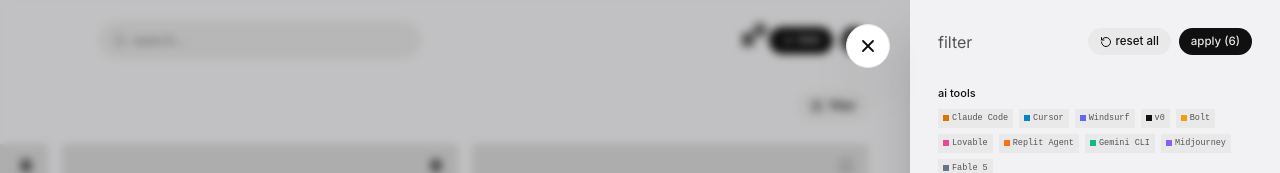
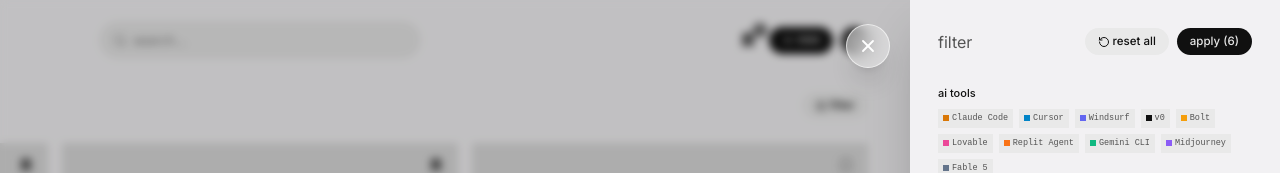
Before and after one commit to dahsmartgirl/idat, a React (Vite) app: page / in a window 1280 px wide. Both pictures are taken after a click on the button "filter". Shown: the top 173 px of the page. Built offline with nearby package versions, Linux system fonts and the light colour scheme; a web font is replaced by a local one.

Commit message:
filter edits

```diff
--- a/src/components/FilterDrawer.tsx
+++ b/src/components/FilterDrawer.tsx
@@ -54,9 +54,22 @@
 }) => {
   const [draftFilters, setDraftFilters] = React.useState<FilterState>(filters);
 
+  // Synchronize draft state when drawer opens
   React.useEffect(() => {
     setDraftFilters(filters);
   }, [filters, isOpen]);
+
+  // Lock body scroll when drawer is open
+  React.useEffect(() => {
+    if (isOpen) {
+      document.body.style.overflow = 'hidden';
+    } else {
+      document.body.style.overflow = '';
+    }
+    return () => {
+      document.body.style.overflow = '';
+    };
+  }, [isOpen]);
 
   const toggleTool = (toolId: string) => {
     setDraftFilters((prev) => {
@@ -107,6 +120,7 @@
     };
     setDraftFilters(emptyFilters);
     onApplyFilters(emptyFilters);
+    onClose();
   };
 
   const handleApply = () => {
@@ -135,7 +149,7 @@
             className="fixed inset-0 bg-black/20 backdrop-blur-[4px]"
           />
 
-          {/* Drawer Body - Seamless with fast-fading X button on exit */}
+          {/* Drawer Body - Accommodates Glassmorphic Blurred X button */}
           <motion.div
             initial={{ x: '100%' }}
             animate={{ x: 0 }}
@@ -152,17 +166,17 @@
             className="relative w-[calc(100vw-64px)] sm:w-[370px] max-w-[370px] h-full bg-[#F2F1F3] shadow-2xl flex flex-col z-50 overflow-visible touch-pan-y"
           >
 
-            {/* BIG Floating White X Button: Fades out instantly (0.12s) on exit so it NEVER lingers */}
+            {/* Glassmorphic Blurred Floating X Button with WHITE X icon inside */}
             <motion.button
               initial={{ opacity: 0, scale: 0.85 }}
               animate={{ opacity: 1, scale: 1 }}
               exit={{ opacity: 0, scale: 0.85 }}
               transition={{ duration: 0.12 }}
               onClick={onClose}
-              className="absolute -left-13 top-5 sm:-left-16 sm:top-6 flex items-center justify-center w-10 h-10 sm:w-11 sm:h-11 bg-white text-[#101010] rounded-full shadow-2xl hover:scale-110 transition-transform cursor-pointer border border-[#E9E9E9] z-50"
+              className="absolute -left-13 top-5 sm:-left-16 sm:top-6 flex items-center justify-center w-10 h-10 sm:w-11 sm:h-11 bg-white/40 backdrop-blur-md text-white rounded-full shadow-xl hover:bg-white/60 hover:scale-110 transition-all cursor-pointer border border-white/60 z-50"
               title="Close filter drawer"
             >
-              <X className="w-5 h-5 stroke-[2.2]" />
+              <X className="w-5 h-5 stroke-[2.2] text-white" />
             </motion.button>
 
             {/* Drawer Header */}
@@ -178,23 +192,23 @@
                 )}
               </div>
 
-              {/* Right Controls */}
+              {/* Right Controls: reset all (btn-secondary) + apply (btn-main) */}
               <div className="flex items-center gap-1.5 sm:gap-2">
 
                 {/* reset all button */}
                 <button
                   onClick={handleReset}
-                  className="h-[27px] px-3 rounded-full bg-[#E9E9E9] text-[#101010] hover:bg-[#E0E0E0] transition-colors flex items-center gap-1 font-sans text-[11.5px] font-medium cursor-pointer"
+                  className="btn-secondary flex items-center gap-1"
                   title="Reset all filters"
                 >
-                  <RotateCcw className="w-3 h-3" />
+                  <RotateCcw className="w-3 h-3 text-[#101010]" />
                   <span>reset all</span>
                 </button>
 
                 {/* apply filters button */}
                 <button
                   onClick={handleApply}
-                  className="btn-main relative overflow-hidden flex items-center justify-center gap-1 !h-[27px] !px-3 font-sans text-[11.5px] font-medium"
+                  className="btn-main relative overflow-hidden flex items-center justify-center gap-1"
                   title="Apply filters"
                 >
                   <motion.div
--- a/src/components/ToolFilterBar.tsx
+++ b/src/components/ToolFilterBar.tsx
@@ -64,16 +64,16 @@
         </span>
       </div>
 
-      {/* Redesigned Filter Button: Right-aligned, Filter Icon + filter text */}
+      {/* Redesigned Filter Button matching +new button height (27px), font-weight (500), font-size (11.5px), padding (0 13px) */}
       <button
         onClick={onOpenFilterDrawer}
-        className="flex items-center gap-1.5 px-3 py-1.5 rounded-full bg-[#E9E9E9] text-[#101010] hover:bg-[#E0E0E0] transition-all font-sans text-xs font-medium cursor-pointer"
+        className="btn-secondary flex items-center gap-1 group"
         title="Open filters"
       >
-        <SlidersHorizontal className="w-3.5 h-3.5 stroke-[2]" />
+        <SlidersHorizontal className="w-3 h-3 stroke-[2] text-[#101010]" />
         <span>filter</span>
         {activeFilterCount > 0 && (
-          <span className="ml-0.5 px-1.5 py-0.2 rounded-full bg-[#101010] text-white text-[9px] font-mono">
+          <span className="ml-0.5 px-1.5 py-0.2 rounded-full bg-[#101010] text-white text-[9px] font-mono font-bold">
             {activeFilterCount}
           </span>
         )}
--- a/src/index.css
+++ b/src/index.css
@@ -183,7 +183,32 @@
   opacity: 0.88 !important;
 }
 
-/* Clean text filter control (NOT a button) */
+/* Secondary Button matching +new button height (27px), font weight (500), font size (11.5px), padding (0 13px) */
+.btn-secondary {
+  background-color: #E9E9E9 !important;
+  color: #101010 !important;
+  border-radius: 9999px !important;
+  font-family: 'Inter', sans-serif !important;
+  font-size: 11.5px !important;
+  font-weight: 500 !important;
+  height: 27px !important;
+  padding: 0 13px !important;
+  border: none !important;
+  outline: none !important;
+  cursor: pointer !important;
+  display: inline-flex !important;
+  align-items: center !important;
+  justify-content: center !important;
+  gap: 3px !important;
+  letter-spacing: 0 !important;
+  transition: background-color 0.15s ease !important;
+}
+
+.btn-secondary:hover {
+  background-color: #E0E0E0 !important;
+}
+
+/* Clean text filter control */
 .filter-text-select {
   background: transparent !important;
   border: none !important;
```
